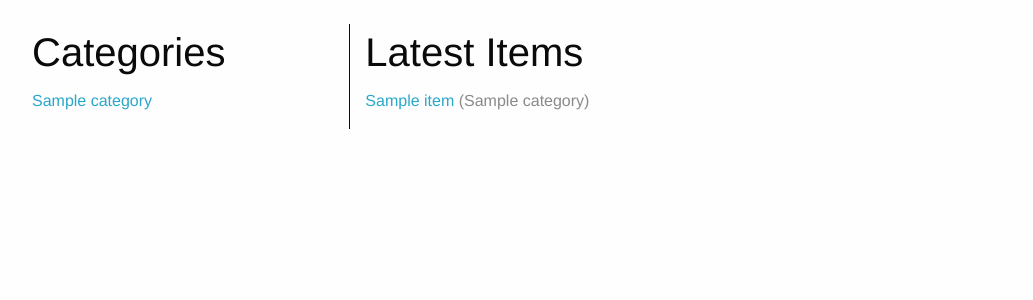
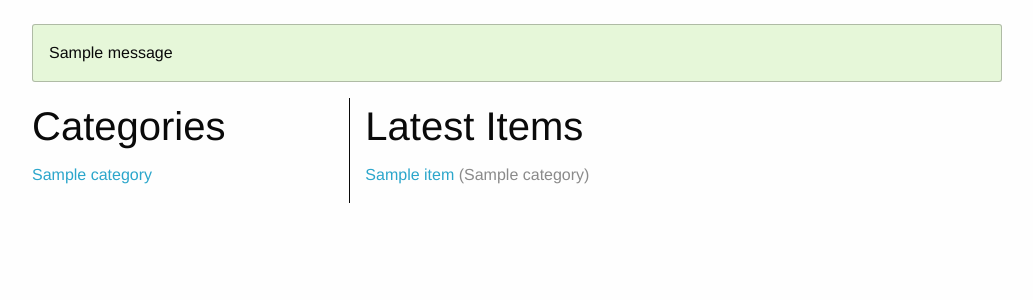
Before and after one commit to SteadBytes/item-catalog, a Flask app: page /catalog/ in a window 1280 px wide. Shown: the part 73-373 px from the top of the page, without its empty margins (123-1156 px from the left). Run offline with Flask 2, Linux system fonts and the light colour scheme; tables that the repository leaves empty hold one stand-in row (values such as "Sample post"); one stand-in notice (Sample message) is shown; some libraries are stand-ins or nearby versions.

Commit message:
Add flash messages to base template

```diff
--- a/app/templates/base.html.j2
+++ b/app/templates/base.html.j2
@@ -17,6 +17,19 @@
       <div class="off-canvas-content">
         {% include "partials/header.html.j2" %}
         <br>
+        {% with messages = get_flashed_messages() %}
+          {% if messages %}
+          <div class="row">
+            <div class="columns">
+              {% for message in messages %}
+              <div class="callout success">
+                {{ message }}
+              </div>
+              {% endfor %}
+            </div>
+          </div>
+          {% endif %}
+        {% endwith %}
         {% block content %}
         {% endblock %}
       </div>
--- a/app/templates/partials/categories_offcanvas.html.j2
+++ b/app/templates/partials/categories_offcanvas.html.j2
@@ -6,7 +6,7 @@
     <li>Categories</li>
     {%for category in categories%}
       <li>
-        <a href="url_for('catalog.items_by_category', category_name=category.name)">
+        <a href="{{url_for('catalog.items_by_category', category_name=category.name)}}">
           {{category.name}}
         </a>
       </li>
```
Also changed, not shown: app/templates/new_edit_item.html.j2 (+1 -9 lines).
